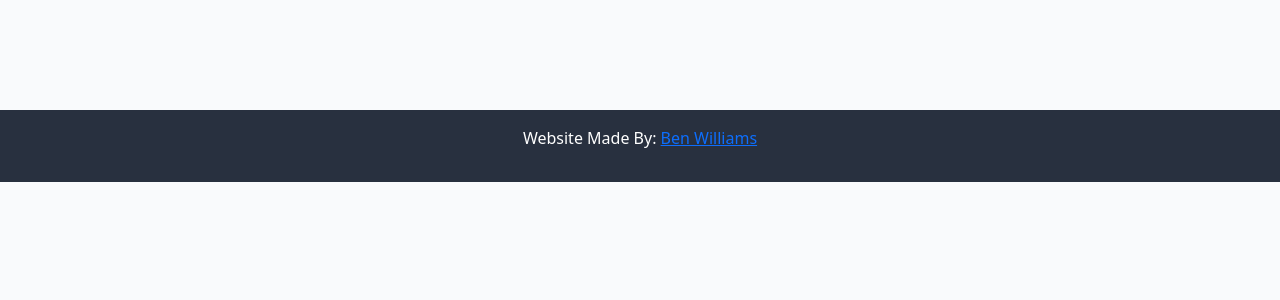
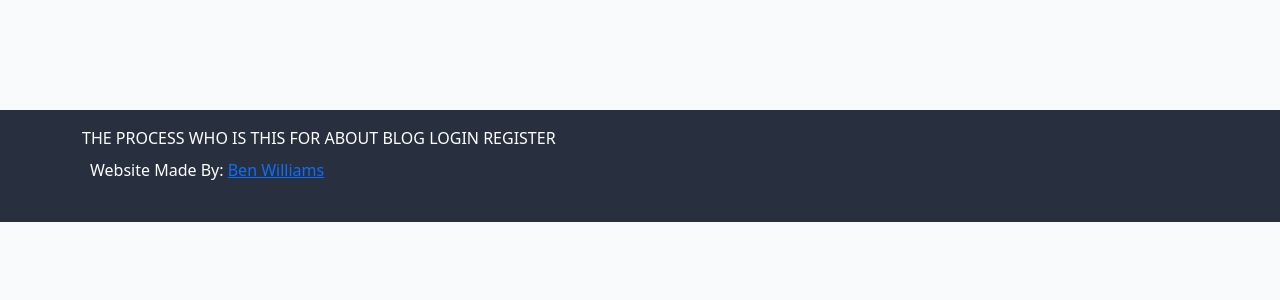
Before and after one commit to BenWilliams89/Psychology-Website, a Django app: page /blog/ in a window 1280 px wide. Shown: the part 58-358 px from the top of the page. Run offline with Django 4.2, Linux system fonts and the light colour scheme; data that the repository does not hold is empty.

Commit message:
Add styling to footer

```diff
--- a/static/css/style.css
+++ b/static/css/style.css
@@ -199,3 +199,9 @@ body {
 .navbar-dark{
     color: white !important;
 }
+
+.fot {
+    text-decoration: none;
+    text-transform: uppercase;
+    color: white;
+}
--- a/templates/base.html
+++ b/templates/base.html
@@ -150,7 +150,21 @@
                 </div> -->
 
     <footer class="footer mt-4 py-3 dark-bg">
-        <p class="m-0 text-center text-white">Website Made By: <a href="https://github.com/BenWilliams89?tab=overview&from=2025-01-01&to=2025-01-20" target="_blank">Ben Williams</a></p>
+        <div class=" container">
+            <div class="col-6">
+                <div class="#">
+                    <a class="fot col-2" href="#process">The Process</a>
+                    <a class="fot col-2" href="#who">Who Is This For</a>
+                    <a class="fot col-2" href="#about">About</a>
+                    <a class="fot col-2" href="#blog">Blog</a>
+                    <a class="fot col-2" href="{% url 'account_login' %}">LogIn</a>
+                    <a class="fot col-2" href="{% url 'account_login' %}">Register</a>
+                </div>
+            </div>
+            <div class="#">
+                    <p class="p-2  text-white">Website Made By: <a href="https://github.com/BenWilliams89?tab=overview&from=2025-01-01&to=2025-01-20" target="_blank">Ben Williams</a></p>
+            </div>
+            </div>
 
 
         </p>
```
Also changed, not shown: blog/templates/post_detail.html (+8 -7 lines).
